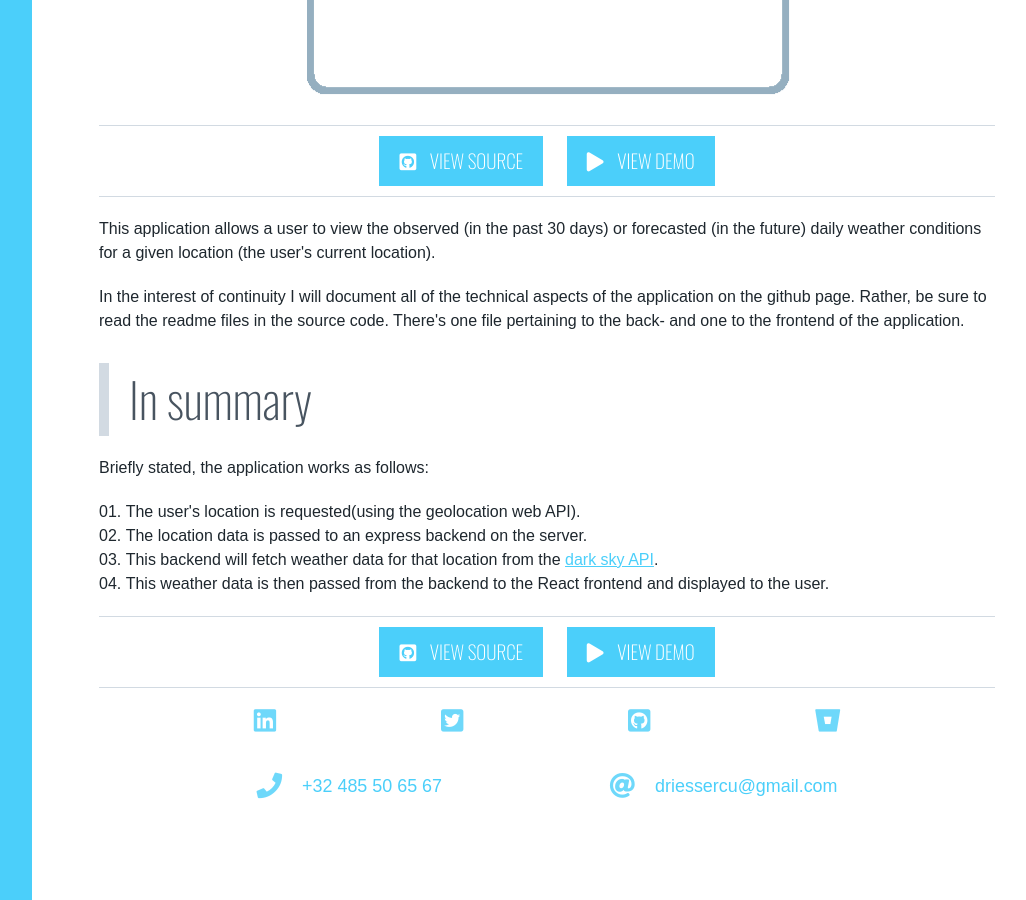
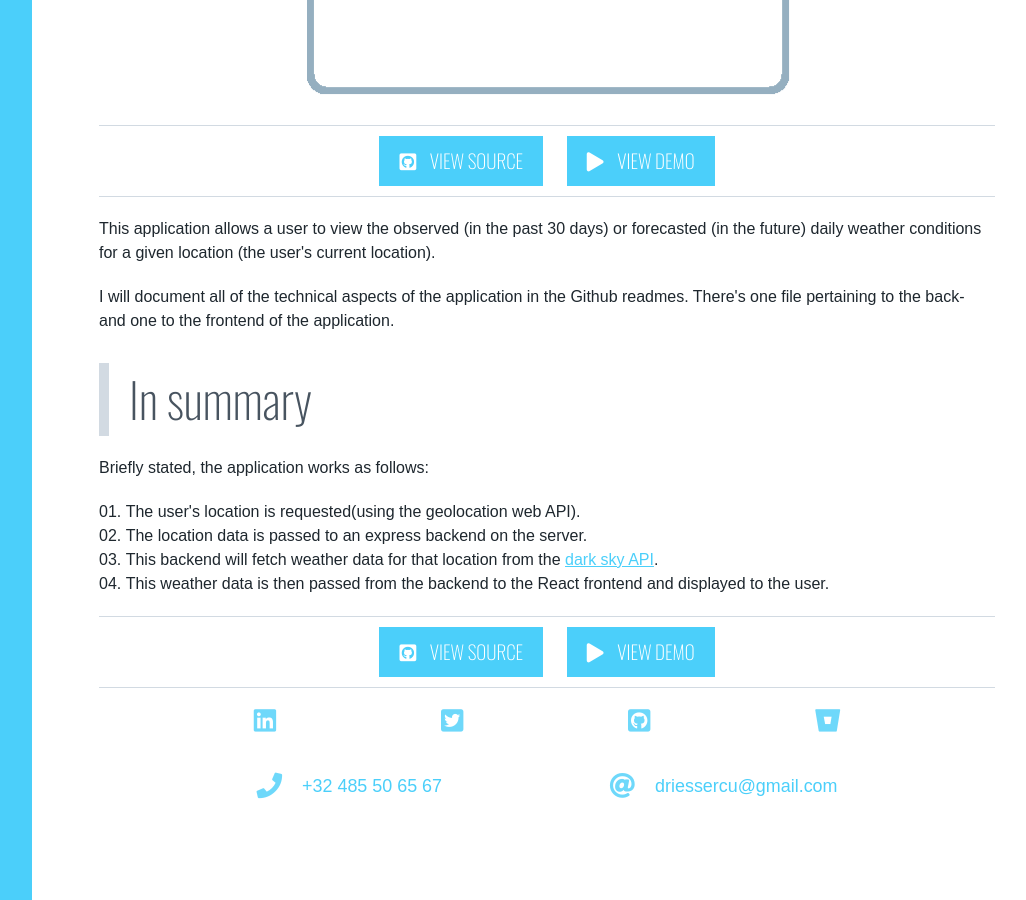
Before and after one commit to SDries/SDries.github.io, a Jekyll site: the page built from _posts/2019-03-29-weather-app.html, in a window 1280 px wide and 900 px high, scrolled down 609 px. Shown: the whole window, without its empty margins (218-1244 px from the left). Built offline with Jekyll 4.4.1, drawn with Linux system fonts in a browser that asks for light colours; nearby versions of some CDN libraries.

Commit message:
Fix wonky sentences

```diff
--- a/_posts/2019-03-29-weather-app.html
+++ b/_posts/2019-03-29-weather-app.html
@@ -10,8 +10,8 @@ demolink: "https://sdries-darksky.herokuapp.com"
 	This application allows a user to view the observed (in the past 30 days) or forecasted (in the future) daily weather conditions for a given location (the user's current location).
 </p>
 <p>
-	In the interest of continuity I will document all of the technical aspects of the application on the github page.
-	Rather, be sure to read the readme files in the source code. There's one file pertaining to the back- and one to the frontend of the application.
+	I will document all of the technical aspects of the application in the Github readmes.
+	There's one file pertaining to the back- and one to the frontend of the application.
 </p>
 <h2>In summary</h2>
 <p>
```
